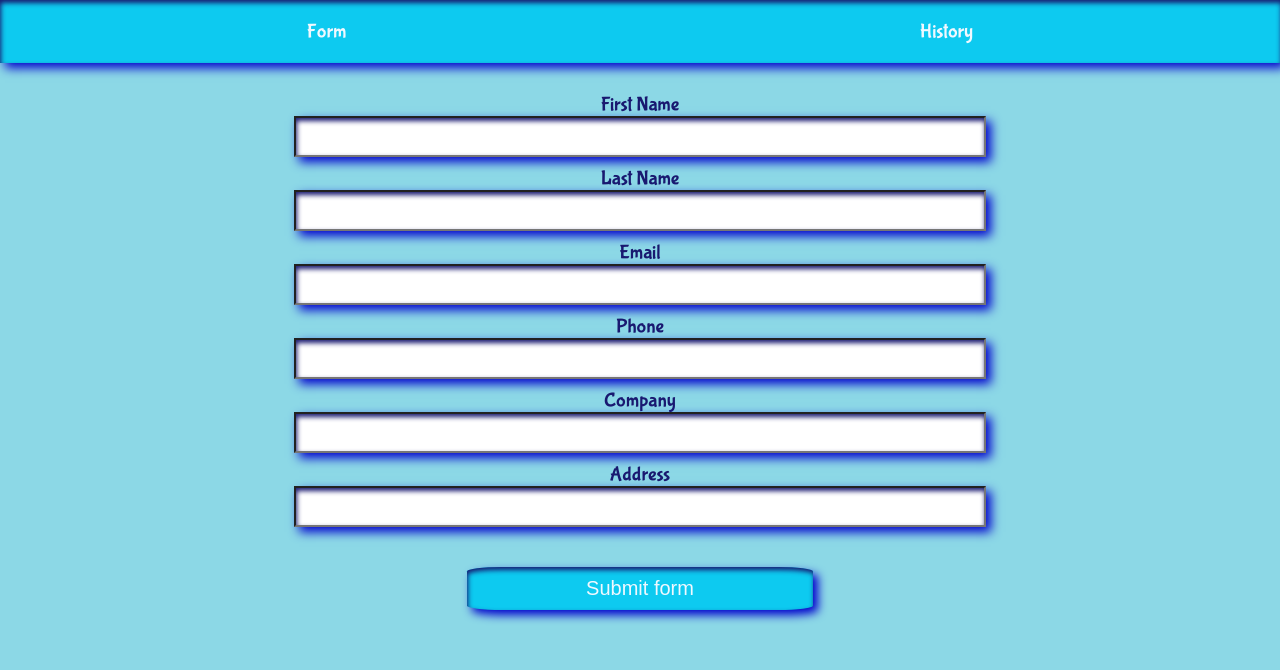
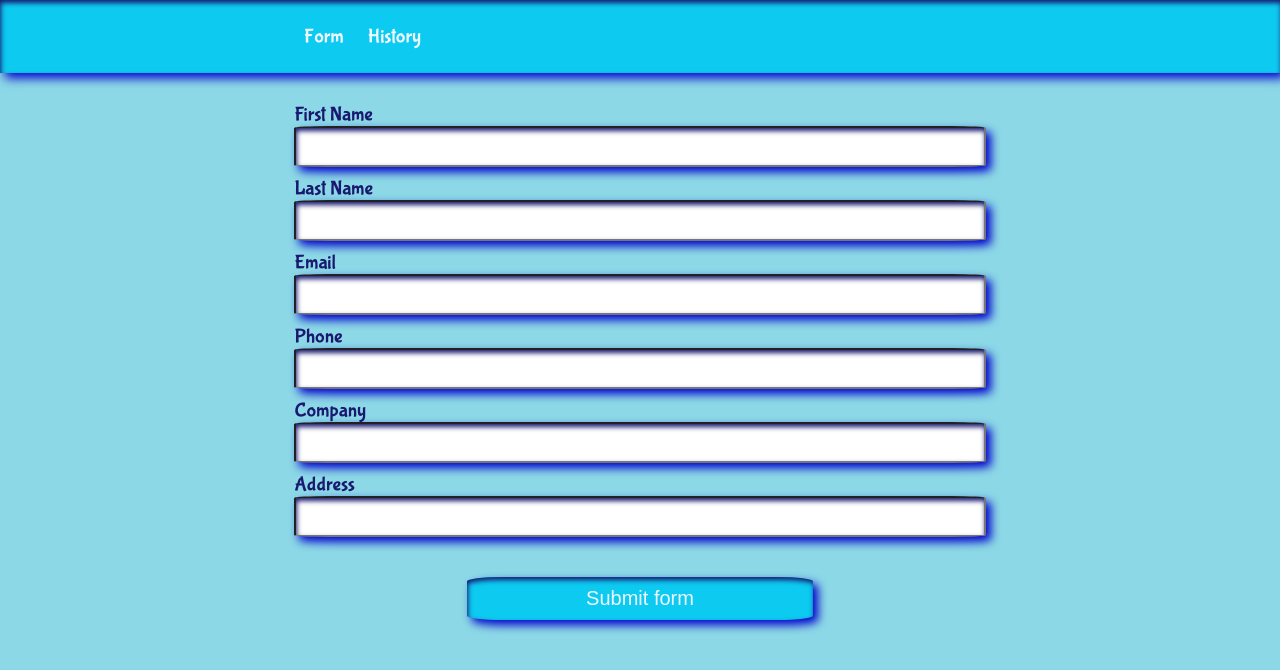
Before and after one commit to Alena2020/Magic-Form, a plain HTML site: page index.html in a window 1280 px wide. Drawn offline with Linux system fonts and the light colour scheme.

Commit message:
updated style of form

```diff
--- a/index.html
+++ b/index.html
@@ -7,11 +7,15 @@
     <link rel="stylesheet" href="style.css">
 </head>
 <body>
-  <nav id="menu">
+  <header>
+    <nav>
       <a href="#" id="form-link">Form</a>
       <a href="#" id="history-link">History</a>
     </nav>
-  <form >
+  </header>
+
+  <form>
+    <div id="inputs">
       <label for="first-name">First Name</label>
       <input type="text" id="first-name" name="first-name" placeholder=""/>
 
@@ -29,6 +33,7 @@
 
       <label for="address">Address</label>
       <input type="text" id="address" name="address" placeholder=""/>
+    </div>
 
     <button type="submit" id="submit-button">Submit form</button>
   </form>
--- a/style.css
+++ b/style.css
@@ -14,20 +14,30 @@ body {
   align-items: center;
 }
 
-#menu{
+header{
   background: #0dcaf0;
   box-shadow: 5px 5px 10px mediumblue, 1px 3px 5px midnightblue inset;
   width: 100%;
   display: flex;
   flex-direction: row;
-  justify-content:stretch;
+  justify-content:center;
   padding: 20px;
+}
+
+nav {
+  width: 55%;
+  padding: 5px;
 }
 
 nav a {
   text-decoration: none;
   color: aliceblue;
-  margin: 0 auto;
+  margin-right: 20px;
+  cursor: pointer;
+}
+
+nav a:hover {
+  color: midnightblue;
 }
 
 form {
@@ -38,11 +48,17 @@ form {
   width: 90%;
 }
 
+#inputs{
+  width: 60%;
+  display: flex;
+  flex-direction: column;
+}
+
 input {
-  width: 60%;
   font-size: 20px;
   padding: 7px;
   margin-bottom: 10px;
+  border-radius: 5%;
   box-shadow: 5px 5px 10px mediumblue, 1px 3px 5px midnightblue inset;
 }
 
@@ -56,4 +72,17 @@ input {
   margin-top: 30px;
   padding: 10px;
   width: 30%;
+  cursor: pointer;
 }
+
+#submit-button:hover {
+  border: 3px solid midnightblue;
+  box-shadow: 5px 5px 10px midnightblue, 10px 30px 45px midnightblue inset;
+  transition: 0.2s;
+  transform: translateY(-1px);
+}
+
+#submit-button:active {
+  box-shadow: 5px 5px 10px cyan, 10px 30px 45px cyan inset;
+  transition: 0.2s;
+}
```
Also changed, not shown: 1 other file. Lines whose indentation alone changed are shown as unchanged.
